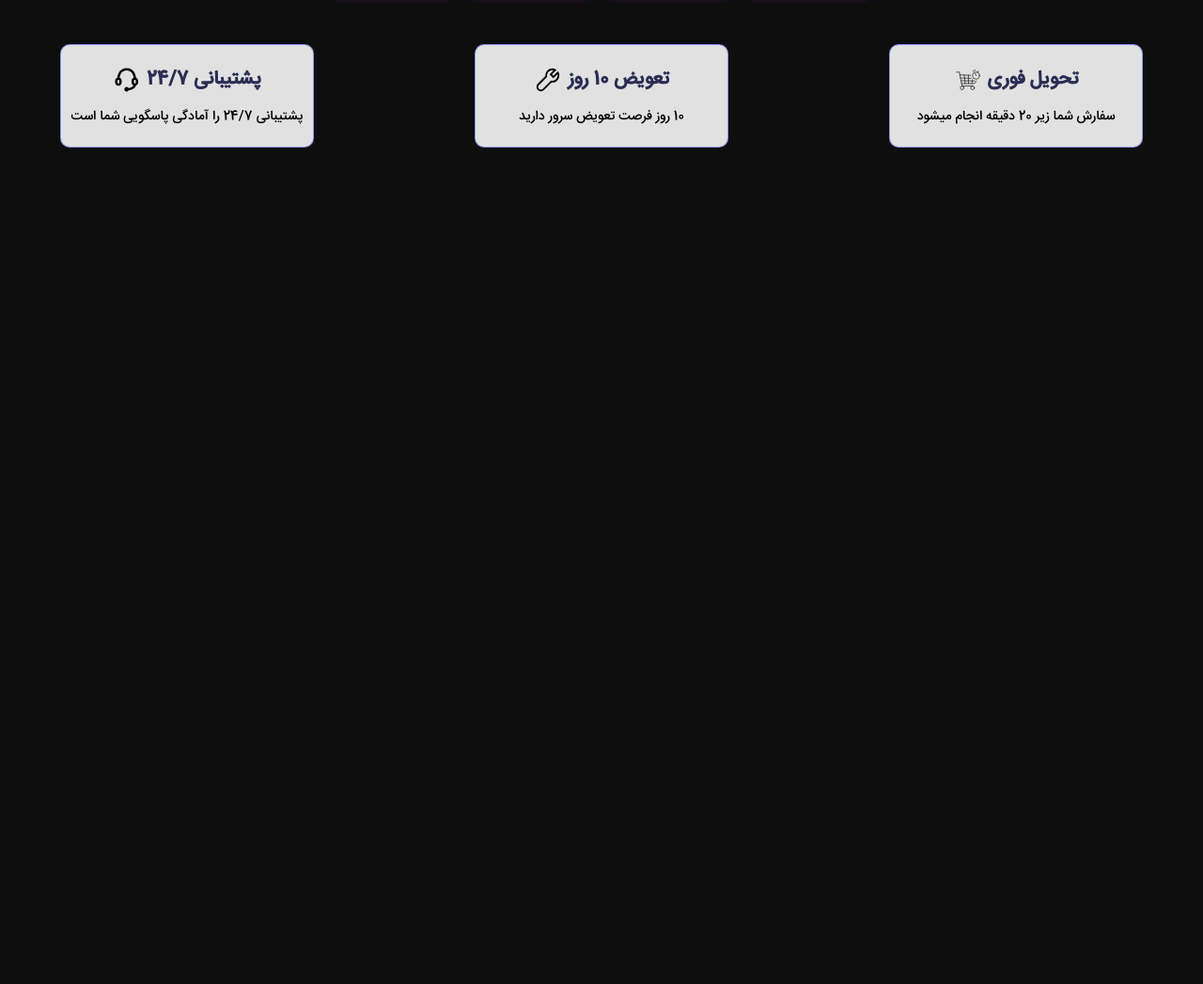
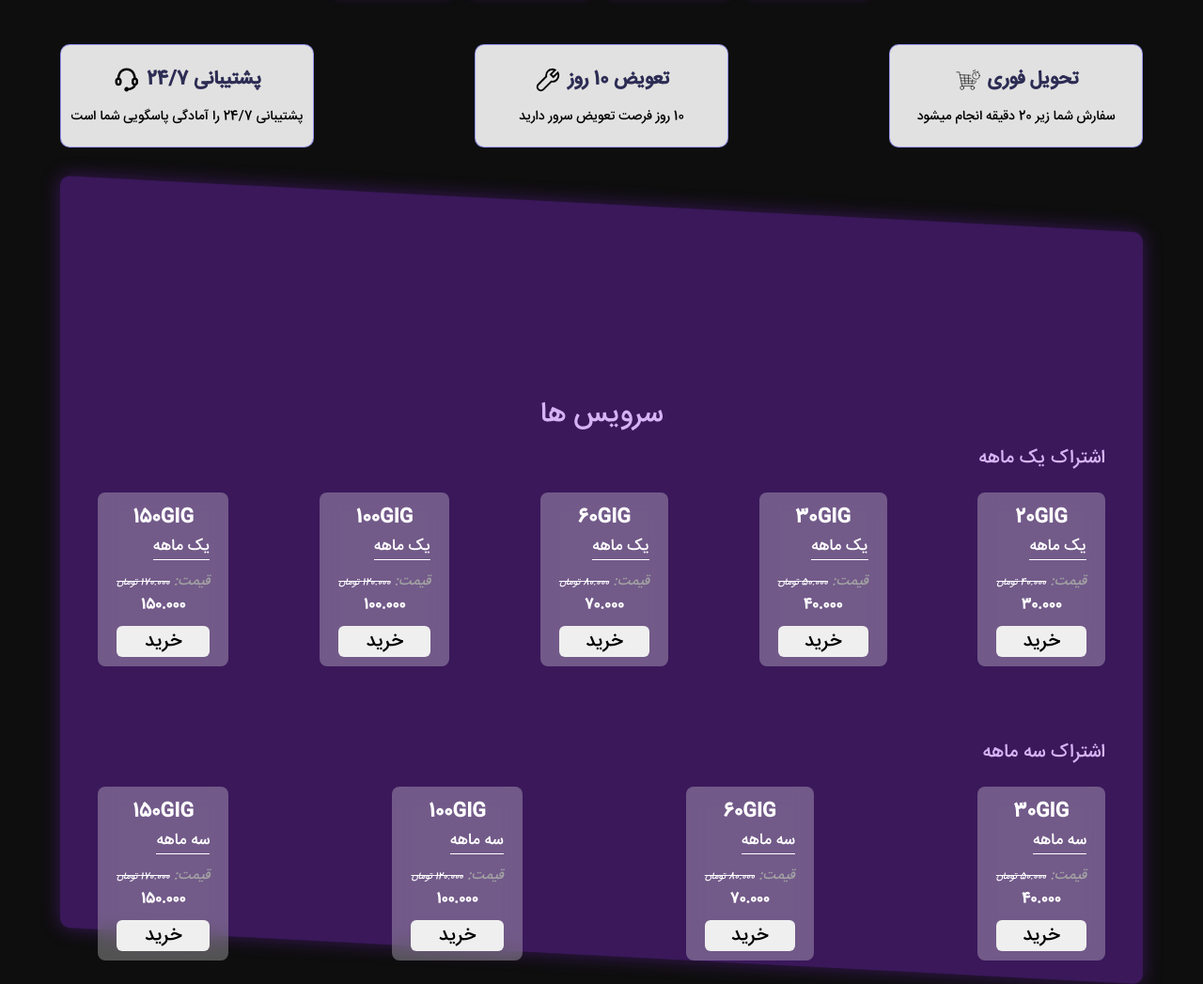
Before and after one commit to zx69m/tiamsell.ir, a plain HTML site: page index.html in a window 1280 px wide. Shown: the part 505-1552 px from the top of the page at 94% size. Before the commit the page ends 800 px from the top, so only its background shows below. Drawn offline with Linux system fonts and the light colour scheme; files whose address does not match are found by name.

Commit message:
Update index.html

```diff
--- a/index.html
+++ b/index.html
@@ -49,7 +49,7 @@
             <h5> نامحدود </h5>
             <p>یک ماهه</p>
             <i> قیمت: <span>69.000 تومان</span> </i>
-            <button>خرید</button>
+            <button><a href="./source/buy.html"> خرید </a></button>
         </div>
 
         <div class="box">
@@ -63,14 +63,14 @@
             <h5> 50GIG</h5>
             <p>یک ماهه</p>
             <i> قیمت: <span>49.000 تومان</span> </i>
-            <button>خرید</button>
+            <button><a href="./source/buy.html"> خرید </a></button>
         </div>
 
         <div class="box">
             <h5> 100GIG</h5>
             <p>سه ماهه</p>
             <i> قیمت: <span>99.000 تومان</span> </i>
-            <button>خرید</button>
+            <button><a href="./source/buy.html"> خرید </a></button>
         </div>
     </div>
 </section>
@@ -99,7 +99,88 @@
        <p> پشتیبانی 24/7 را آمادگی پاسگویی شما است </p>
     </div>
 </section>
+<div class="bg-service"></div>
+<section class="service threeday" >
+    <h3> سرویس ها </h3>
+    <h6>اشتراک یک ماهه  </h6>
+    <div class="flex--y3">
+        <div class="box">
+            <h5> 20GIG</h5>
+            <p>یک ماهه</p>
+            <i> قیمت: <span>40.000 تومان</span> </i>
+            <strong>30.000</strong>
+            <button><a href="./source/buy.html"> خرید </a></button>
+        </div>
 
+        <div class="box">
+            <h5> 30GIG </h5>
+            <p>یک ماهه </p>
+            <i> قیمت: <span>50.000 تومان</span> </i>
+            <strong>40.000</strong>
+            <button><a href="./source/buy.html"> خرید </a></button>
+        </div>
+
+        <div class="box">
+            <h5> 60GIG</h5>
+            <p>یک ماهه</p>
+            <i> قیمت: <span>80.000 تومان</span> </i>
+            <strong>70.000</strong>
+            <button><a href="./source/buy.html"> خرید </a></button>
+        </div>
+
+        <div class="box">
+            <h5> 100GIG</h5>
+            <p>یک ماهه</p>
+            <i> قیمت: <span>120.000 تومان</span> </i>
+            <strong>100.000</strong>
+            <button><a href="./source/buy.html"> خرید </a></button>
+        </div>
+        <div class="box">
+            <h5> 150GIG</h5>
+            <p>یک ماهه</p>
+            <i> قیمت: <span>170.000 تومان</span> </i>
+            <strong>150.000</strong>
+            <button><a href="./source/buy.html"> خرید </a></button>
+        </div>
+    </div>
+        <section class="service nineday" >
+           <h6>اشتراک سه ماهه  </h6>
+            <div class="flex--y3">
+        <div class="box">
+            <h5> 30GIG </h5>
+            <p>سه ماهه </p>
+            <i> قیمت: <span>50.000 تومان</span> </i>
+            <strong>40.000</strong>
+            <button><a href="./source/buy.html"> خرید </a></button>
+        </div>
+
+        <div class="box">
+            <h5> 60GIG</h5>
+            <p>سه ماهه</p>
+            <i> قیمت: <span>80.000 تومان</span> </i>
+            <strong>70.000</strong>
+            <button><a href="./source/buy.html"> خرید </a></button>
+        </div>
+
+        <div class="box">
+            <h5> 100GIG</h5>
+            <p>سه ماهه</p>
+            <i> قیمت: <span>120.000 تومان</span> </i>
+            <strong>100.000</strong>
+            <button><a href="./source/buy.html"> خرید </a></button>
+        </div>
+        <div class="box">
+            <h5> 150GIG</h5>
+            <p>سه ماهه</p>
+            <i> قیمت: <span>170.000 تومان</span> </i>
+            <strong>150.000</strong>
+            <button><a href="./source/buy.html"> خرید </a></button>
+        </div>
+            </div>
+        </section>
+    </div>
+
+</section>
 </div>
 
 
```
